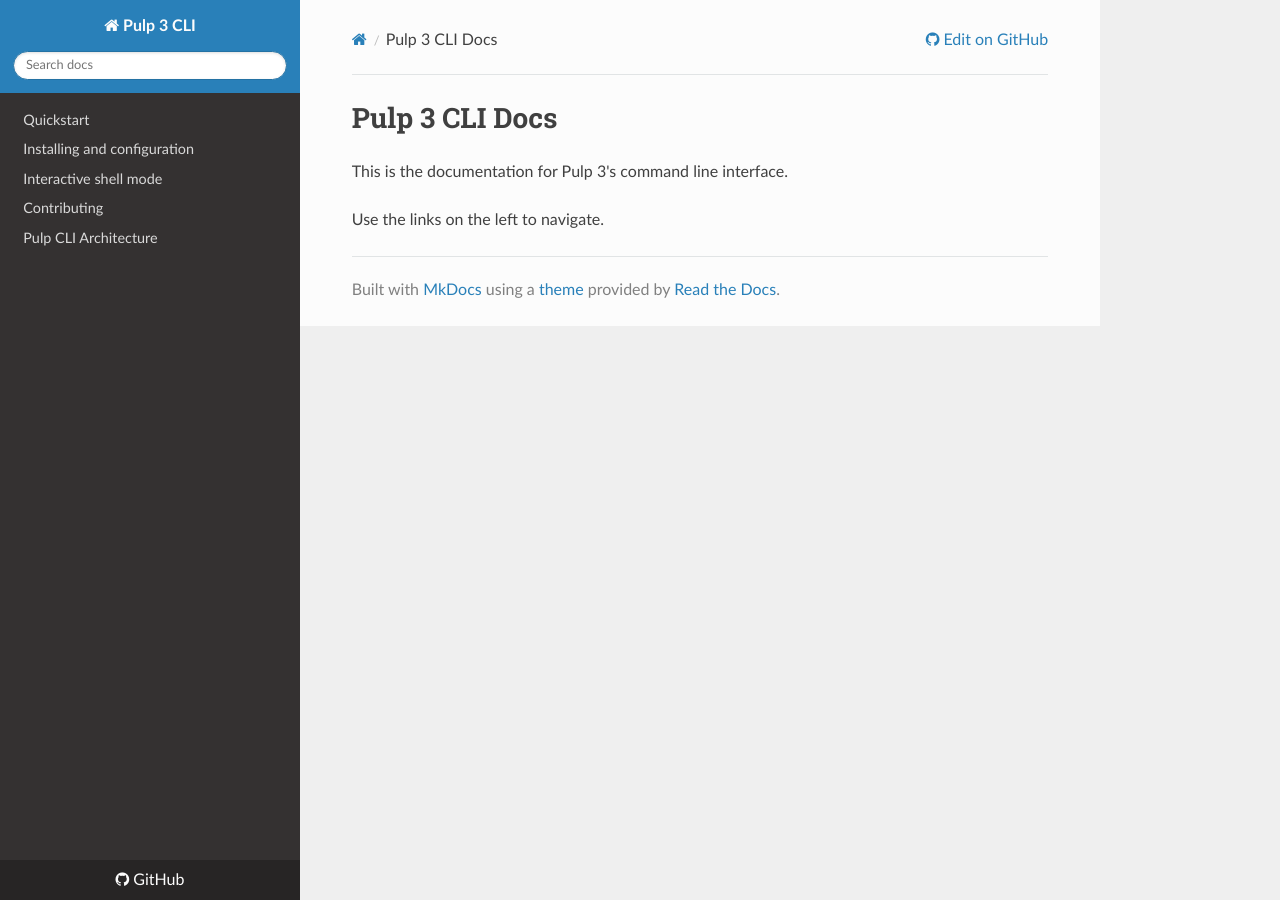
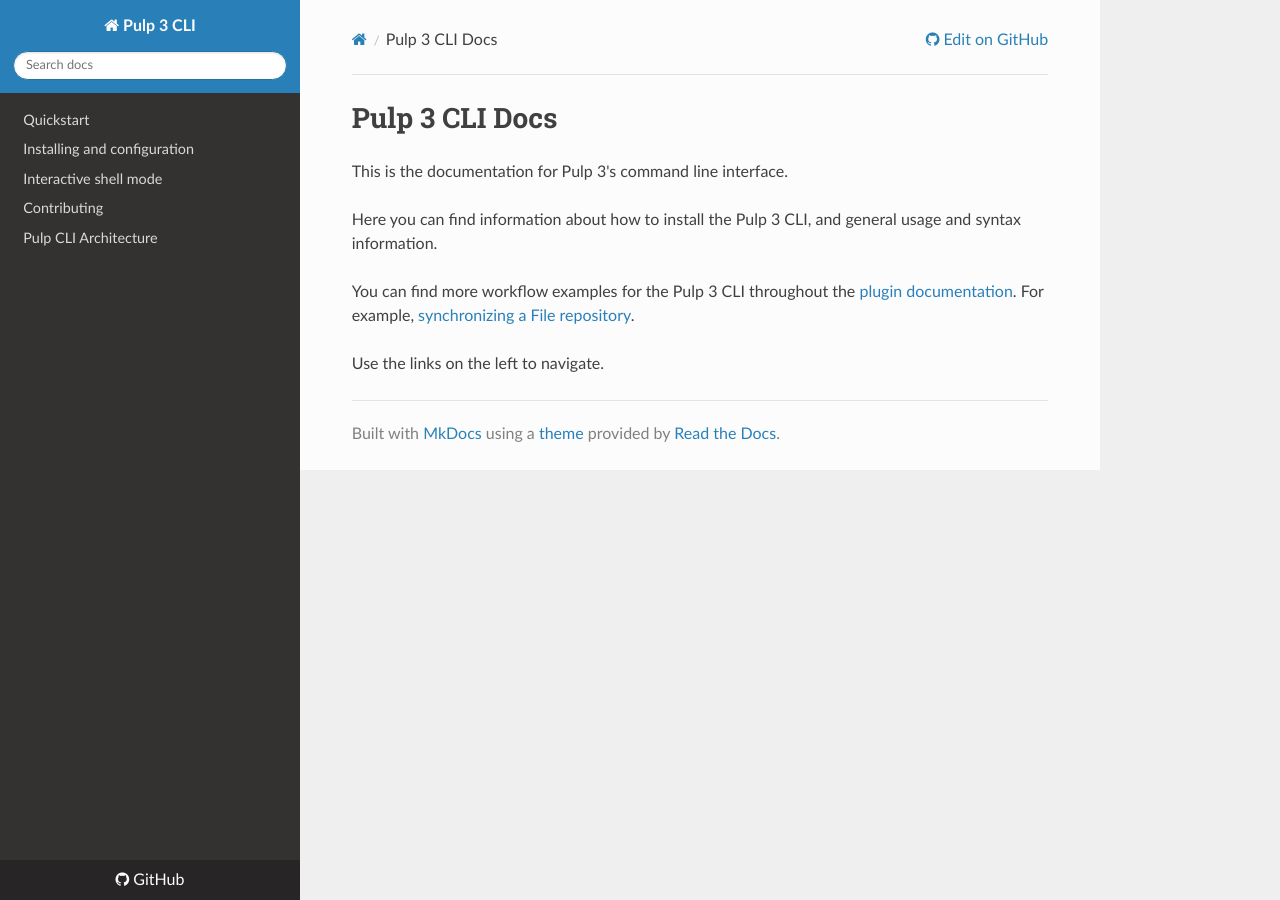
Before and after one commit to pulp/pulp-cli, an MkDocs documentation site: the page built from docs/index.md, in a window 1280 px wide. Built offline with MkDocs 1.6.1, drawn with Linux system fonts in a browser that asks for light colours; nearby versions of some CDN libraries.

Commit message:
Mention CLI examples can be found elsewhere
[noissue]

```diff
--- a/docs/index.md
+++ b/docs/index.md
@@ -2,4 +2,8 @@
 
 This is the documentation for Pulp 3's command line interface.
 
+Here you can find information about how to install the Pulp 3 CLI, and general usage and syntax information.
+
+You can find more workflow examples for the Pulp 3 CLI throughout the [plugin documentation](https://docs.pulpproject.org/pulpcore/plugins/index.html). For example, [synchronizing a File repository](https://docs.pulpproject.org/pulp_file/workflows/sync.html).
+
 Use the links on the left to navigate.
```
